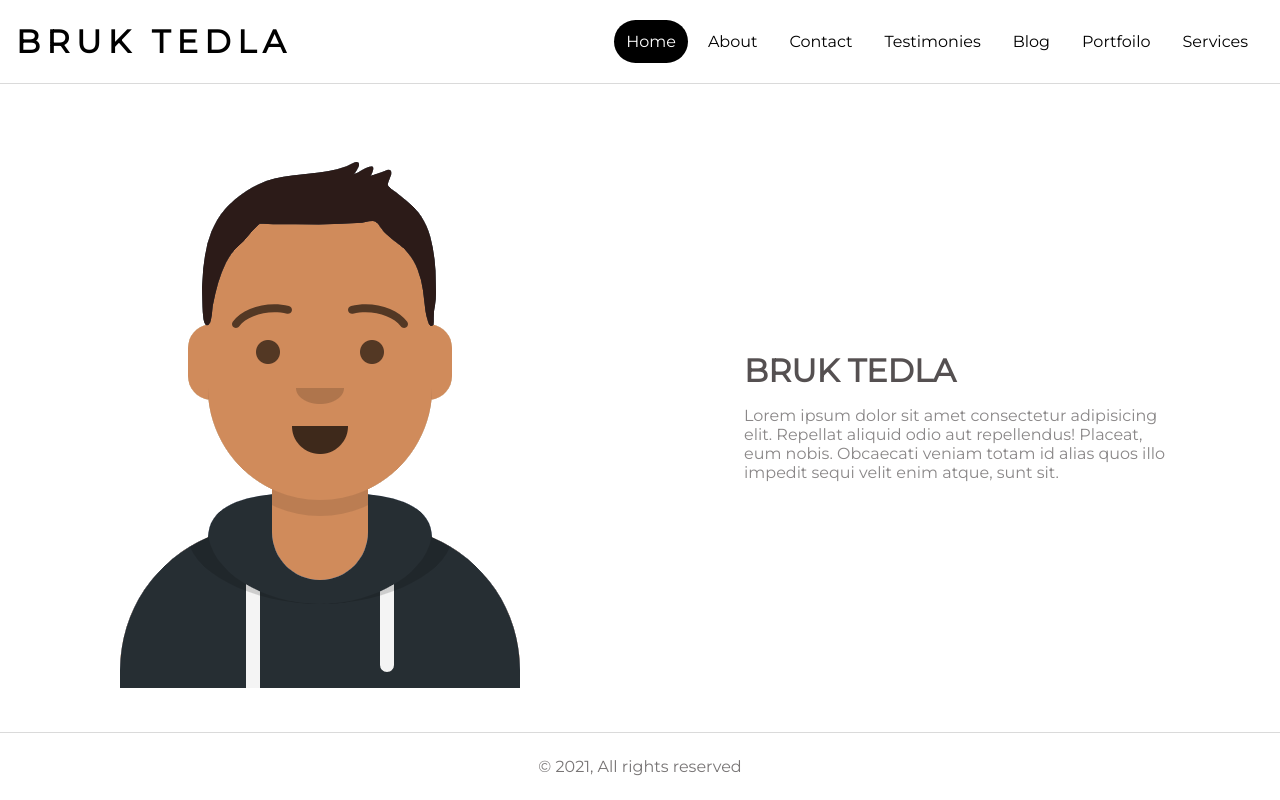
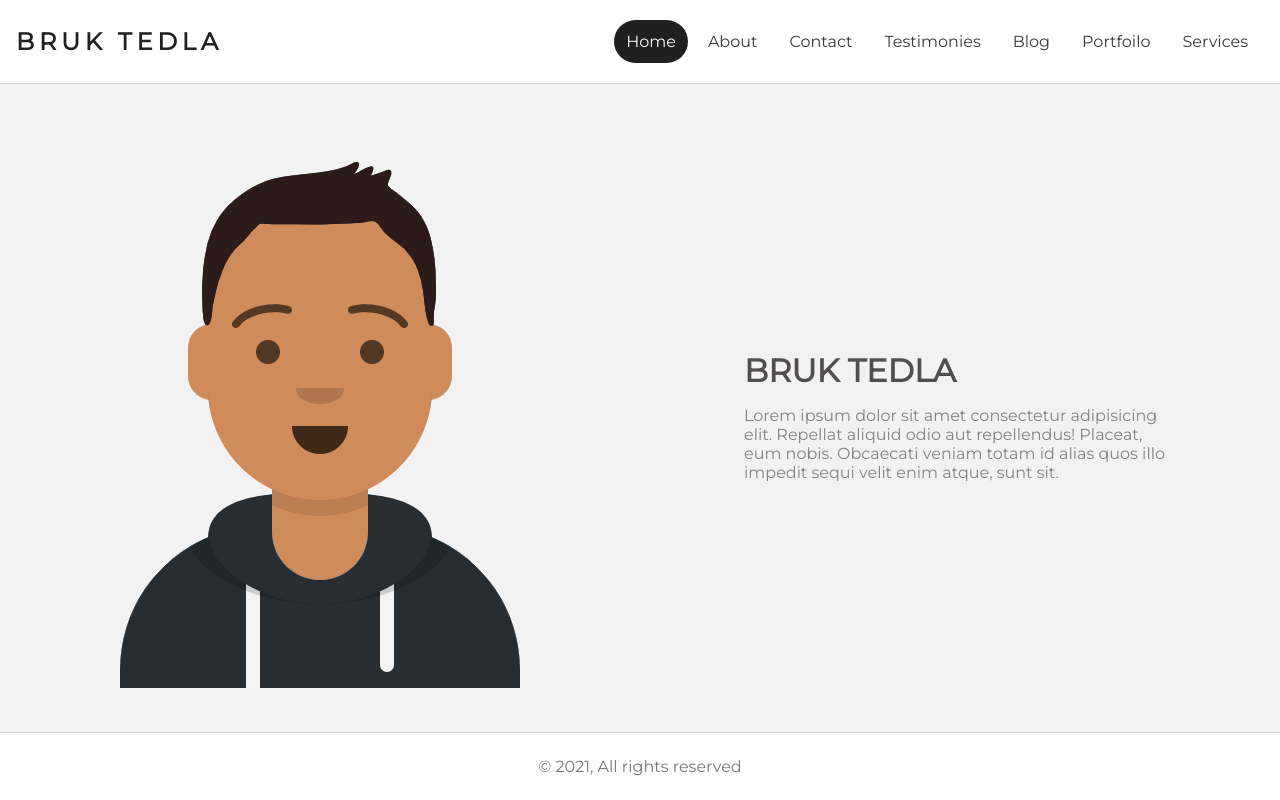
Before and after one commit to brukted/UGR-8396-12, a plain HTML site: page index.html in a window 1280 px wide. Drawn offline with Linux system fonts and the light colour scheme.

Commit message:
Better Material Color implementation

```diff
--- a/css/blogs.css
+++ b/css/blogs.css
@@ -1,8 +1,13 @@
 .body {
   display: grid;
-  grid-template-areas: "nav" "search" "content" "footer";
+  grid-template-areas:
+    "nav"
+    "search"
+    "content"
+    "footer";
   grid-template-columns: 1fr;
   grid-template-rows: auto auto 1fr auto;
+  background: var(--background);
 }
 
 .content {
--- a/css/contact.css
+++ b/css/contact.css
@@ -22,6 +22,7 @@
   align-items: center;
   align-content: center;
   justify-items: center;
+  background: var(--background);
 }
 
 @media screen and (max-width: 840px) {
--- a/css/profile.css
+++ b/css/profile.css
@@ -1,8 +1,12 @@
 .body {
   display: grid;
-  grid-template-areas: "nav nav" "image profile" "footer footer";
+  grid-template-areas:
+    "nav nav"
+    "image profile"
+    "footer footer";
   grid-template-columns: 1fr 1fr;
   grid-template-rows: auto 1fr auto;
+  background: var(--background);
 }
 
 .profile {
--- a/css/style.css
+++ b/css/style.css
@@ -6,6 +6,11 @@
   padding: 0em;
   box-sizing: border-box;
   font-family: "Montserrat", sans-serif;
+}
+
+body {
+  min-height: 100vh;
+  width: 100vw;
 }
 
 /* Material Design Colors */
@@ -26,7 +31,7 @@
   --errorContainer: #ffdad4;
   --onError: #ffffff;
   --onErrorContainer: #410001;
-  --background: #fcfcfc;
+  --background: hsl(0, 0%, 95%);
   --onBackground: #1f1a1b;
   --surface: #ffffff;
   --onSurface: #1f1a1b;
@@ -43,12 +48,9 @@
   --outlineSize: 0.01rem;
 }
 
-body {
-  min-height: 100vh;
-  width: 100vw;
-}
-
 .nav {
+  background-color: var(--surface);
+  color: var(--onSurface);
   z-index: 1;
   border-bottom: var(--outlineSize) solid var(--outline);
   width: 100%;
@@ -64,10 +66,12 @@ body {
 }
 
 .nav__logo {
-  font-size: 2rem;
+  font-size: 1.5rem;
   flex-shrink: 0;
   text-transform: uppercase;
   font-weight: bold;
+  background-color: inherit;
+  opacity: var(--primaryText);
   color: var(--primary);
   letter-spacing: 0.2em;
 }
@@ -78,6 +82,7 @@ body {
   flex-wrap: nowrap;
   align-items: center;
   justify-content: flex-end;
+  background-color: inherit;
 }
 
 .nav__item {
@@ -85,6 +90,7 @@ body {
   margin: 0.25em;
   display: inline;
   border-radius: 2em;
+  opacity: var(--primaryText);
 }
 
 .nav__item--active {
@@ -131,10 +137,9 @@ body {
 
 .footer {
   display: flex;
-  flex-direction: row;
   align-content: center;
   justify-content: center;
-  padding: 1.5em 0em;
+  padding: 1.5em;
   background-color: var(--surface);
   border-top: var(--outlineSize) solid var(--outline);
   grid-area: footer;
```
